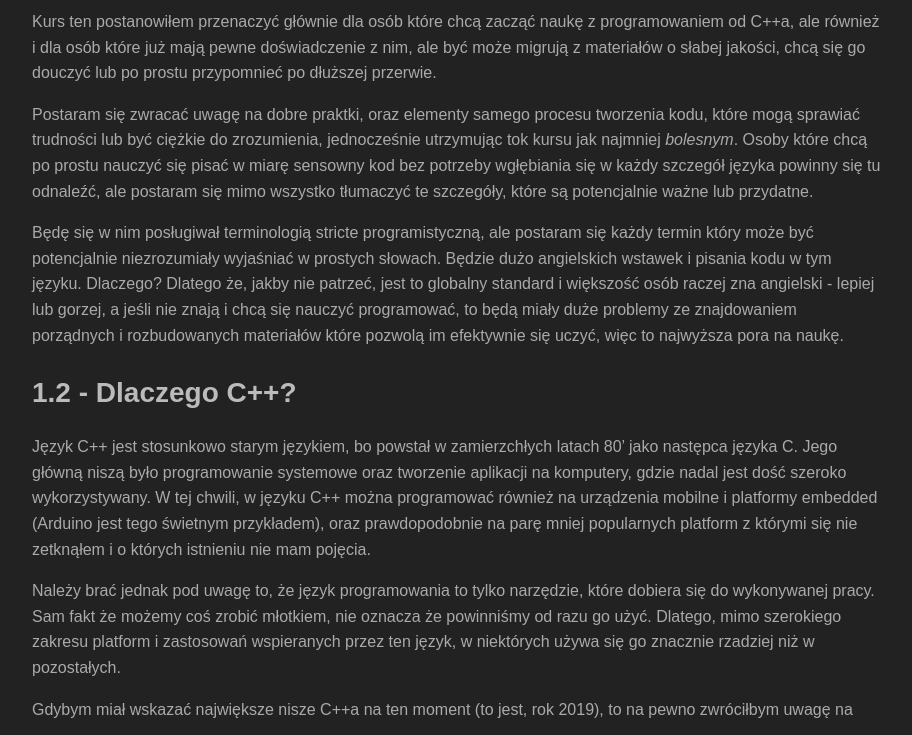
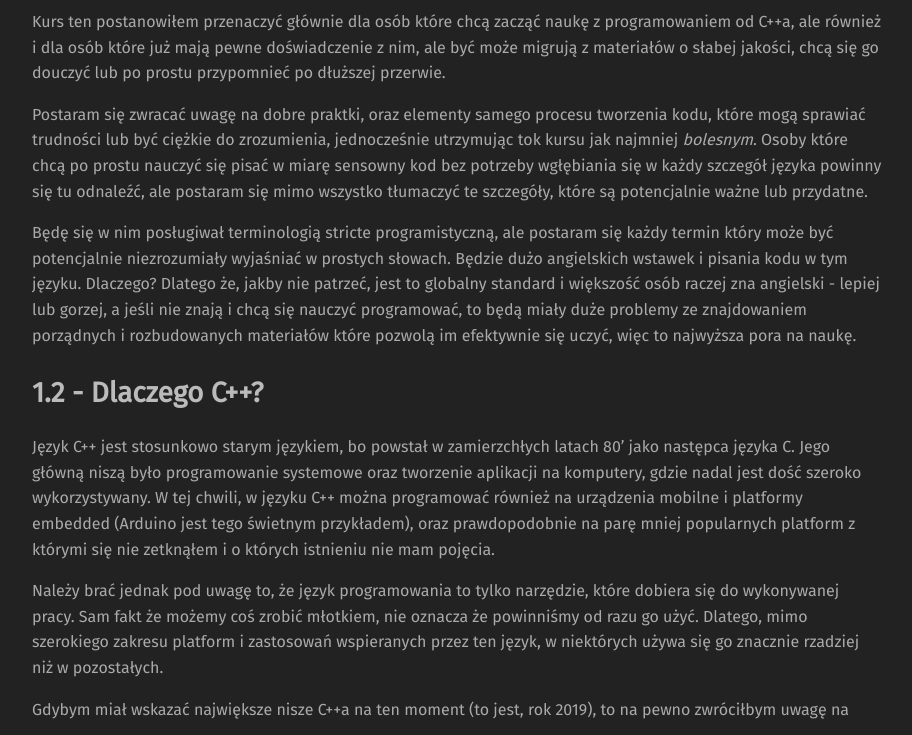
Before and after one commit to SteelPh0enix/KursCPP, a plain HTML site: page 01_wstep.html in a window 1280 px wide. Shown: the part 588-1323 px from the top of the page, without its empty margins (183-1095 px from the left). Drawn offline with nearby package versions, Linux system fonts and the light colour scheme.

Commit message:
Added font import from googlefonts

```diff
--- a/01_wstep.html
+++ b/01_wstep.html
@@ -5,8 +5,8 @@
     <title>Kurs C++: 01 - Wstęp</title>
     <meta charset="utf-8">
     <meta name="viewport" content="width=device-width, initial-scale=1.0">
-
-    <link rel="stylesheet" href="file:///C:\Users\steelph0enix\.vscode-insiders\extensions\shd101wyy.markdown-preview-enhanced-0.4.1\node_modules\@shd101wyy\mume\dependencies\katex\katex.min.css">
+    <link href="https://fonts.googleapis.com/css?family=Fira+Mono|Fira+Sans&display=swap" rel="stylesheet">
+    <link rel="stylesheet" href="https://cdn.jsdelivr.net/npm/katex@0.10.2/dist/katex.min.css">
 
 
 
@@ -54,7 +54,7 @@
         }
         /* Inline code */
 
-        :not(pre)>code[class*="language-"] {
+         :not(pre)>code[class*="language-"] {
             padding: .1em;
             border-radius: .3em;
             white-space: normal;
```
